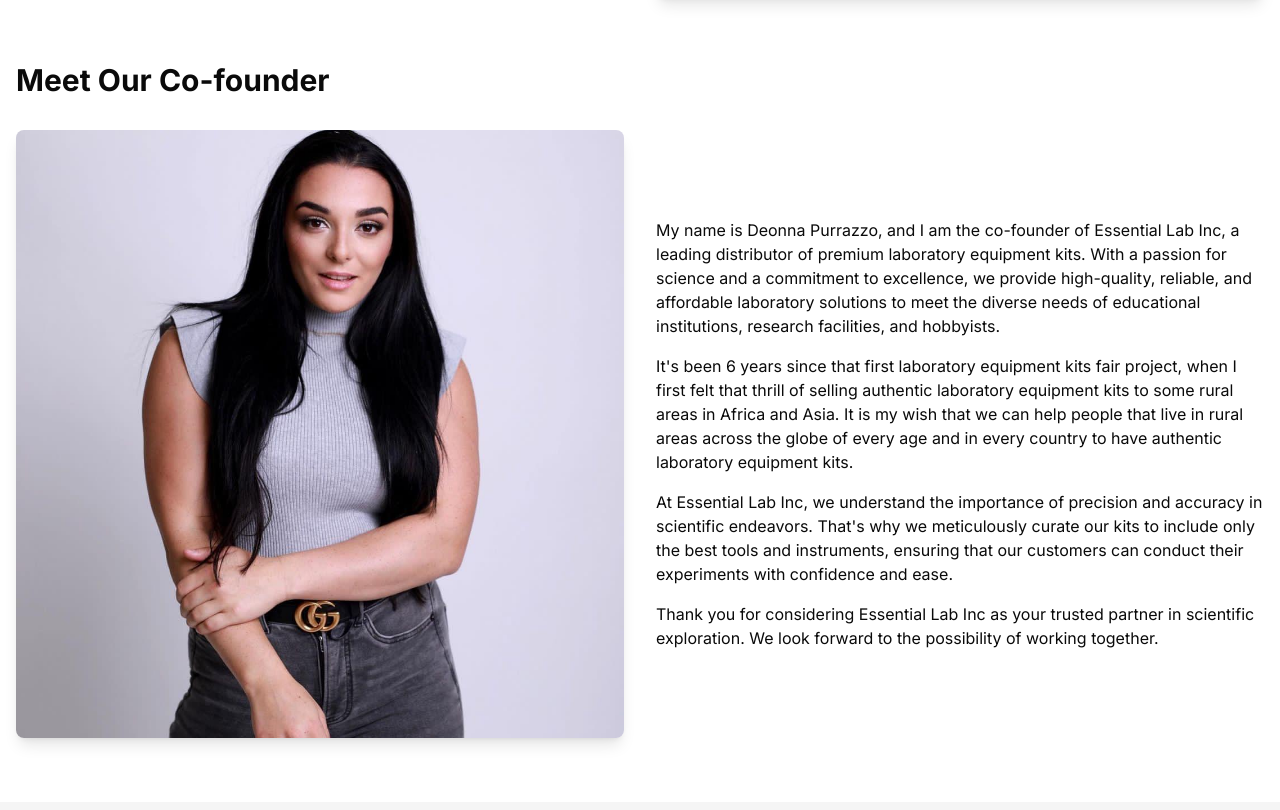
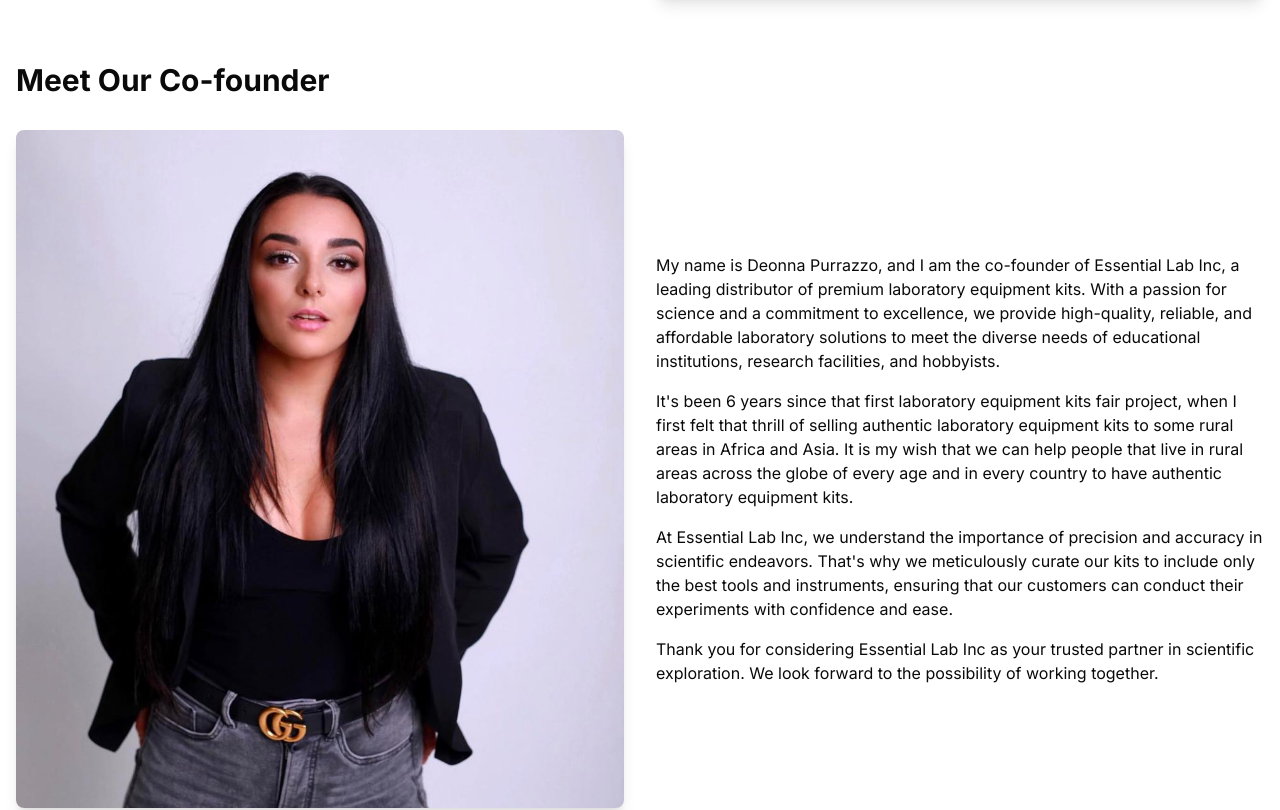
Before and after one commit to ZHADOW999/Essential-labs, a Next.js app: page / in a window 1280 px wide. Shown: the part 968-1778 px from the top of the page. Built offline with nearby package versions, Linux system fonts and the light colour scheme.

Commit message:
Update image source for co-founder profile picture

```diff
--- a/app/page.tsx
+++ b/app/page.tsx
@@ -62,7 +62,7 @@ export default function Home() {
         <div className="grid md:grid-cols-2 gap-8 items-center">
           <div>
             <img
-              src="/images/fonder.jpg"
+              src="/images/fonder (2).jpg"
               alt="Deonna Purrazzo, Co-founder of Essential Lab Inc"
               className="w-full h-auto rounded-lg shadow-lg"
             />
```
Also changed, not shown: public/images/fonder (2).jpg (added).
